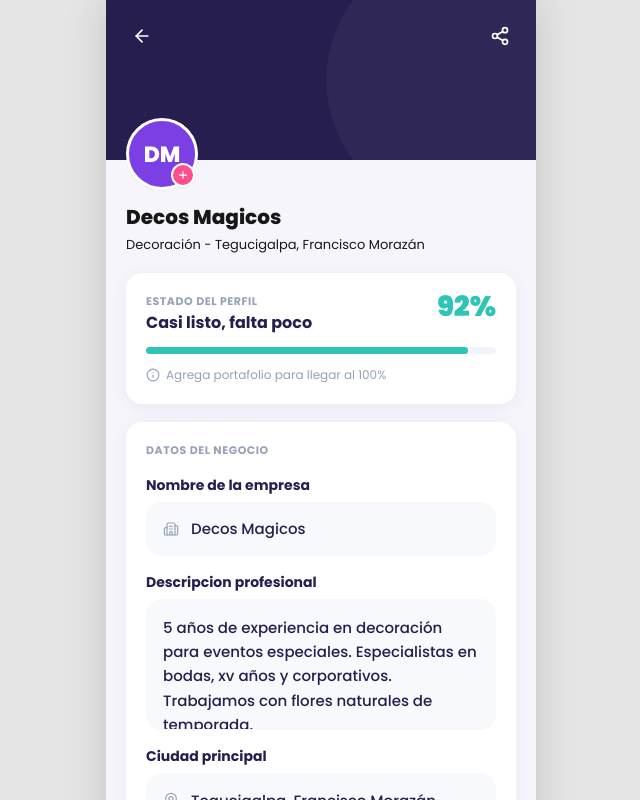
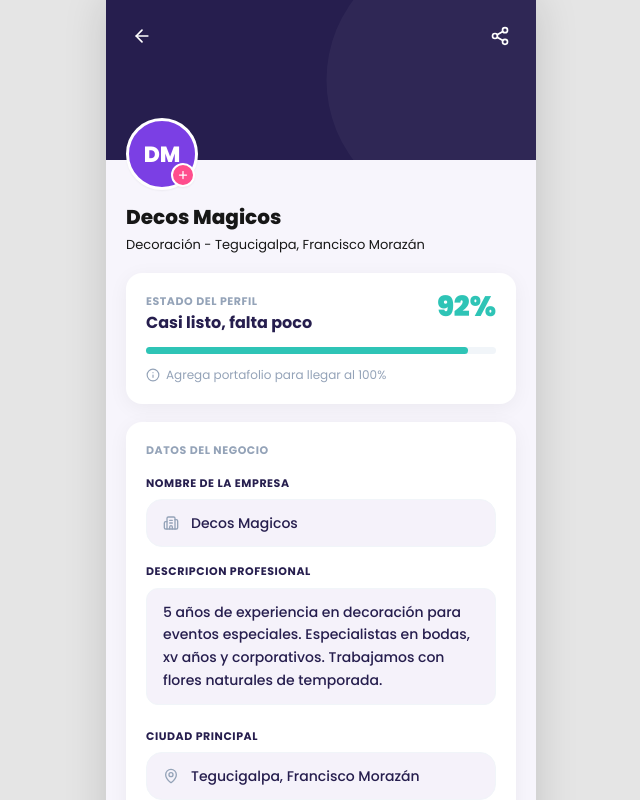
Before and after one commit to AlejandroGBC/Festiva, a Next.js app: page /editar in a window 1280 px wide. Shown: the top 800 px of the page, without its empty margins (319-959 px from the left). Built offline with nearby package versions, Linux system fonts and the light colour scheme.

Commit message:
refactor: diseño de formularios y actualizar layout de configuración
- Se refactorizaron 'Input' y 'Textarea' para usar LucideIcon
- Se actualizó 'BusinessInfoForm' integrando los nuevos props.
- Se ajustó el layout y espaciado de la página de configuración

```diff
--- a/src/modules/proveedor/components/profilePage/BusinessInfoForm.tsx
+++ b/src/modules/proveedor/components/profilePage/BusinessInfoForm.tsx
@@ -27,25 +27,29 @@ export default function BusinessInfoForm({ data, onChange }: BusinessInfoFormPro
                     label="Nombre de la empresa"
                     value={data.businessName}
                     onChange={(e) => onChange('businessName', e.target.value)}
-                    icon={<Building2 className="w-4 h-4 text-slate-400 stroke-[1.8]" />}
+                    placeholder='Decos Magicos'
+                    icon={Building2}
                 />
                 <Textarea
                     label="Descripcion profesional"
                     value={data.description}
                     onChange={(e) => onChange('description', e.target.value)}
+                    placeholder='Especialistas en bodas, xv años y corporativos...'
                 />
                 <Input
                     label="Ciudad principal"
                     value={data.city}
                     onChange={(e) => onChange('city', e.target.value)}
-                    icon={<MapPin className="w-4 h-4 text-slate-400 stroke-[1.8]" />}
+                    placeholder='Tegucigalpa, Francisco Morazán'
+                    icon={MapPin}
                 />
                 <Input
                     label="Telefono de contacto"
                     type="tel"
                     value={data.phone}
                     onChange={(e) => onChange('phone', e.target.value)}
-                    icon={<Phone className="w-4 h-4 text-slate-400 stroke-[1.8]" />}
+                    placeholder='+504 33345678'
+                    icon={Phone}
                 />
             </div>
         </Card>
--- a/src/modules/proveedor/pages/SettingsPage.tsx
+++ b/src/modules/proveedor/pages/SettingsPage.tsx
@@ -26,8 +26,8 @@ export default function SettingPage() {
         <div>
             <div className="body">
 
-                <TopBanner title="Configuracion"/>
-                <div className="body px-5 pb-8 flex flex-col gap-2">
+                <TopBanner title="Configuración"/>
+                <div style={{ padding: '42px 20px 24px', display: 'flex', flexDirection: 'column', gap: '18px' }}>
                     {/* Sección Cuenta */}
                     <ConfigSection label="Cuenta">
                         <ConfigRow
--- a/src/shared/components/Input.tsx
+++ b/src/shared/components/Input.tsx
@@ -1,25 +1,26 @@
 import React from 'react';
+import { LucideIcon } from 'lucide-react';
 
 interface InputProps extends React.InputHTMLAttributes<HTMLInputElement> {
   label: string;
-  icon?: React.ReactNode;
+  icon?: LucideIcon;
 }
 
-export default function Input({ label, icon, ...props }: InputProps) {
+export default function Input({ label, icon: Icon, id, ...props }: InputProps) {
   return (
-    <div className="flex flex-col gap-1.5 w-full">
-      <label className="text-[14px] font-bold text-festiva-midnight-blue">
+    <div className="flex flex-col gap-2 w-full">
+      <label htmlFor={id} className="text-[11px] font-bold text-festiva-midnight-blue tracking-wider uppercase">
         {label}
       </label>
 
-      <div className="flex items-center gap-3 px-4 h-[54px] rounded-[16px] bg-[#f8f9fd] border border-transparent focus-within:border-slate-200 focus-within:bg-white transition-all duration-200">
-        {icon && (
-          <div className="flex items-center justify-center text-slate-400 shrink-0">
-            {icon}
+      <div className="flex items-center gap-3 px-4 h-12 rounded-[16px] bg-festiva-monochromatic border border-slate-100 focus-within:border-slate-200 focus-within:border-festiva-electric-violet/30 focus-within:bg-white transition-all duration-200">
+        {Icon && (
+          <div className="flex items-center justify-center text-slate-400 shrink-0 pointer-events-none">
+            <Icon className="w-4 h-4 stroke-[2]" />
           </div>
         )}
         <input
-          className="w-full h-full bg-transparent text-[15px] font-medium text-festiva-midnight-blue placeholder-slate-400 focus:outline-none"
+          className="w-full h-full bg-transparent text-sm font-medium text-festiva-midnight-blue placeholder-slate-400 focus:outline-none"
           {...props}
         />
       </div>
--- a/src/shared/components/Sidebar.tsx
+++ b/src/shared/components/Sidebar.tsx
@@ -68,7 +68,7 @@ const sidebarSecondaryLinks = [
         icon: CreditCard,
     },
     {
-        label: "Configuracion",
+        label: "Configuración",
         href: "",
         icon: Settings,
     }
--- a/src/shared/components/Textarea.tsx
+++ b/src/shared/components/Textarea.tsx
@@ -1,21 +1,31 @@
 import React from 'react';
+import { LucideIcon } from 'lucide-react'
 
 interface TextareaProps extends React.TextareaHTMLAttributes<HTMLTextAreaElement> {
     label: string;
+    icon?: LucideIcon;
 }
 
-export default function Textarea({ label, ...props }: TextareaProps) {
+export default function Textarea({ label, icon: Icon, id, ...props }: TextareaProps) {
   return (
-    <div className="flex flex-col gap-1.5 w-full">
-      <label className="text-[14px] font-bold text-festiva-midnight-blue">
+    <div className="flex flex-col gap-2 w-full">
+        <label htmlFor={id} className="text-[11px] font-bold text-festiva-midnight-blue tracking-wider uppercase">
           {label}
         </label>
-
+        <div className="relative">
+            {Icon && (
+                <div className="absolute left-4 top-3.5 text-slate-400 pointer-events-none">
+                    <Icon className="w-4 h-4 stroke-[2]" />
+                </div>
+            )}
             <textarea
               rows={4}
-        className="w-full p-4 rounded-[16px] bg-[#f8f9fd] border border-transparent text-[15px] font-medium text-festiva-midnight-blue placeholder-slate-400 resize-none focus:outline-none focus:border-slate-200 focus:bg-white transition-all duration-200 leading-relaxed"
               {...props}
+              className={`w-full bg-festiva-monochromatic text-festiva-midnight-blue text-sm font-medium rounded-xl border border-slate-100 placeholder:text-slate-400/70 focus:outline-none focus:border-festiva-electric-violet/30 focus:bg-white transition-all duration-200 py-3 resize-none leading-relaxed ${
+                Icon ? 'pl-11 pr-4' : 'px-4'
+              }`}
             />
+      </div>
     </div>
   );
 }
```
Lines whose indentation alone changed are shown as unchanged.
